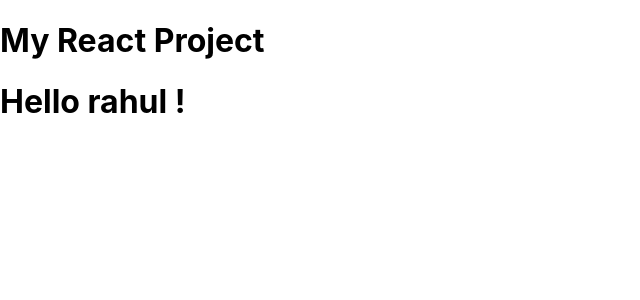
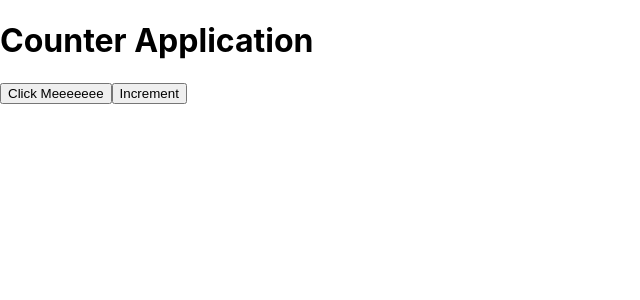
Before and after one commit to Chinmay-Karpe/my-react-app, a React (Create React App) app: page / in a window 1280 px wide. Shown: the top 300 px of the page, without its empty margins (0-640 px from the left). Built offline with nearby package versions, Linux system fonts and the light colour scheme.

Commit message:
interpolation

```diff
--- a/src/App.js
+++ b/src/App.js
@@ -1,13 +1,20 @@
 // USER DEFINED TAGS == COMPONENT
 function App() {
-  let project = "My React Project";
-  let username = "rahul";
+  let project = "Counter Application";
+  let btnValue = "Click Meeeeeee";
+
+  //Member :: Type is Function
+  let clickMe = () => alert();
+  let increment = () => {};
+  let decrement = () => {};
 
   //JSX => HTML CSS
   return (
     <div>
       <h1>{project}</h1>
-      <h1>Hello {username} !</h1>
+      <h1></h1>
+      <input type="button" value={btnValue} onClick={clickMe} />
+      <input type="button" value="Increment" onClick={increment} />
     </div>
   );
 }
```
